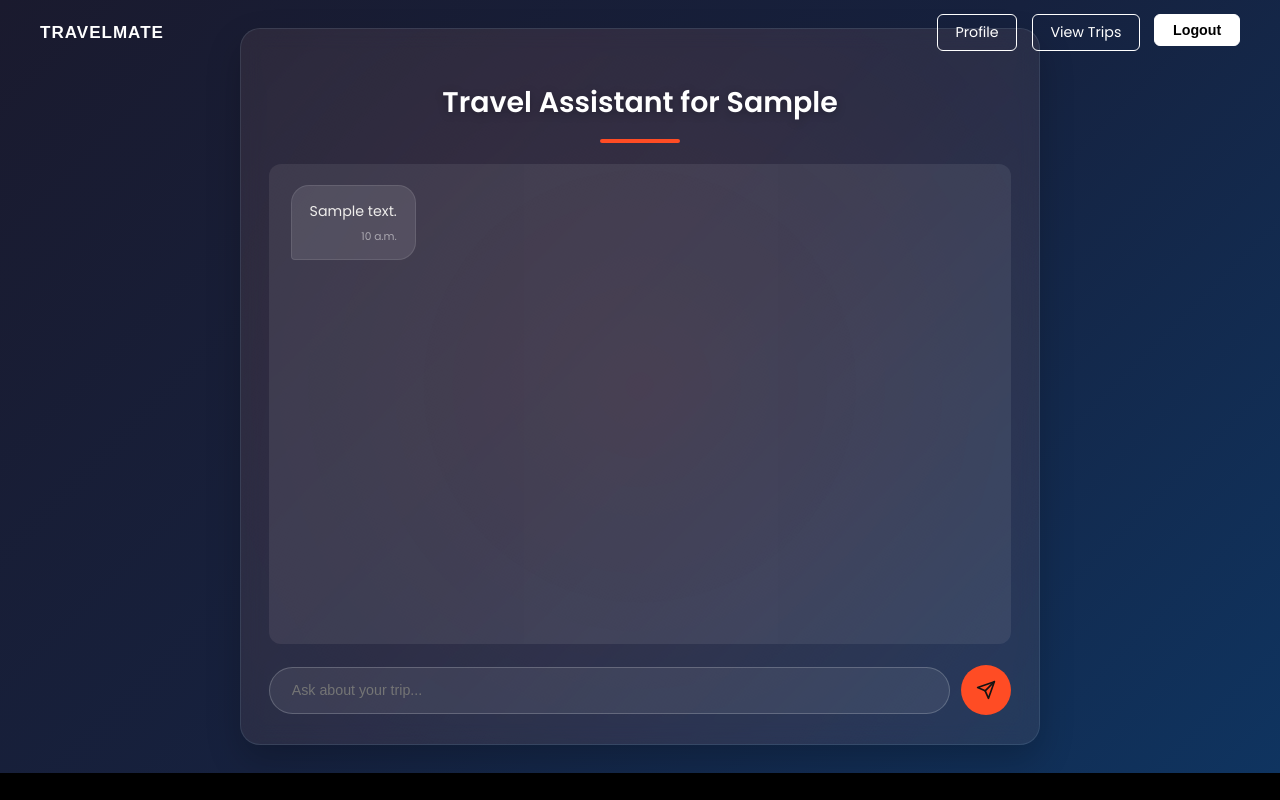
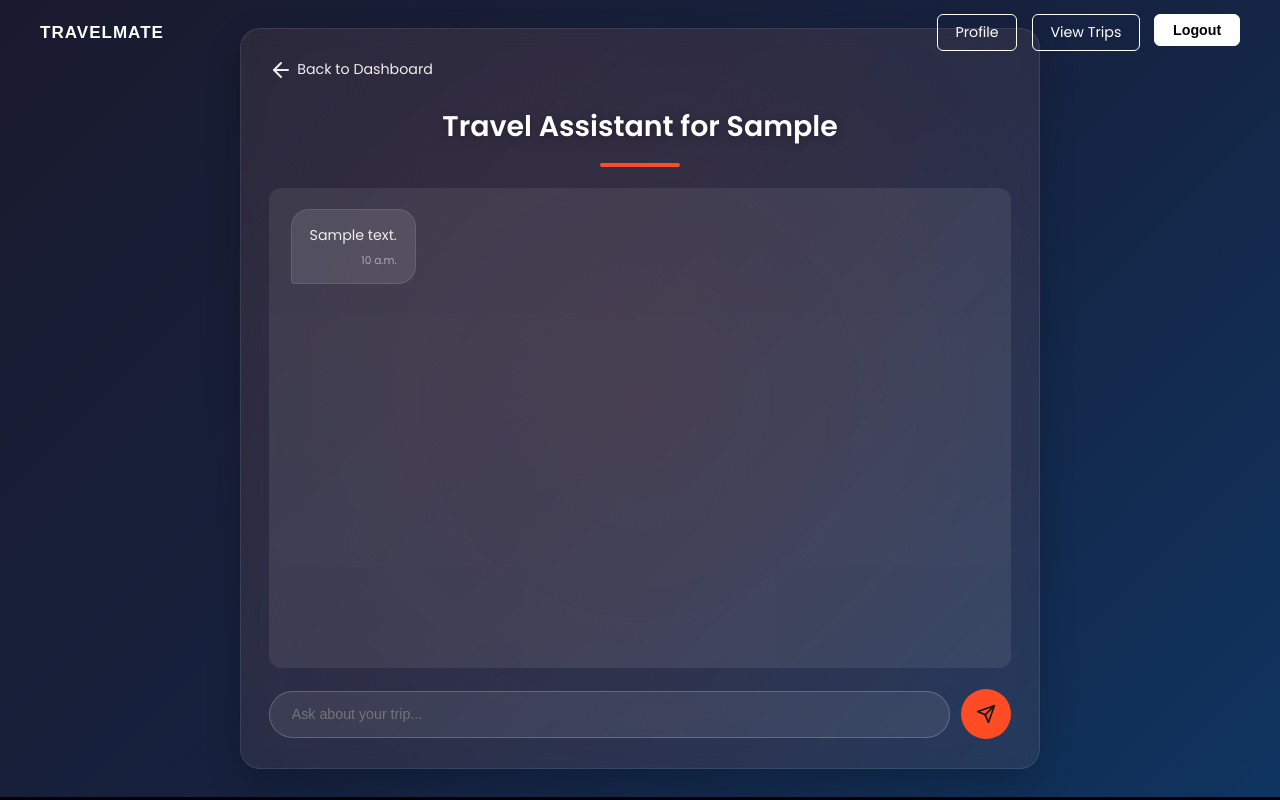
Before and after one commit to donaldheddesheimer/TravelMate, a Django app: page /trips/1/chat/ in a window 1280 px wide. Run offline with Django 4.2, Linux system fonts and the light colour scheme; a user stored in the database is signed in; tables that the repository leaves empty hold one stand-in row (values such as "Sample post").

Commit message:
Chatbot update

```diff
--- a/chatbot/templates/chatbot/chat.html
+++ b/chatbot/templates/chatbot/chat.html
@@ -8,7 +8,16 @@
 {% block content %}
 <div class="chat-wrapper">
     <div class="chat-container">
-        <h2 class="chat-title">Travel Assistant for {{ trip.destination }}</h2>
+        <div class="chat-header">
+            <a href="{% url 'trips:dashboard' trip_id=trip.id %}" class="back-to-dashboard">
+                <svg xmlns="http://www.w3.org/2000/svg" width="24" height="24" viewBox="0 0 24 24" fill="none" stroke="currentColor" stroke-width="2" stroke-linecap="round" stroke-linejoin="round">
+                    <line x1="19" y1="12" x2="5" y2="12"></line>
+                    <polyline points="12 19 5 12 12 5"></polyline>
+                </svg>
+                Back to Dashboard
+            </a>
+            <h2 class="chat-title">Travel Assistant for {{ trip.destination }}</h2>
+        </div>
 
         <div class="chat-history" id="chatHistory">
             {% for message in messages %}
```
